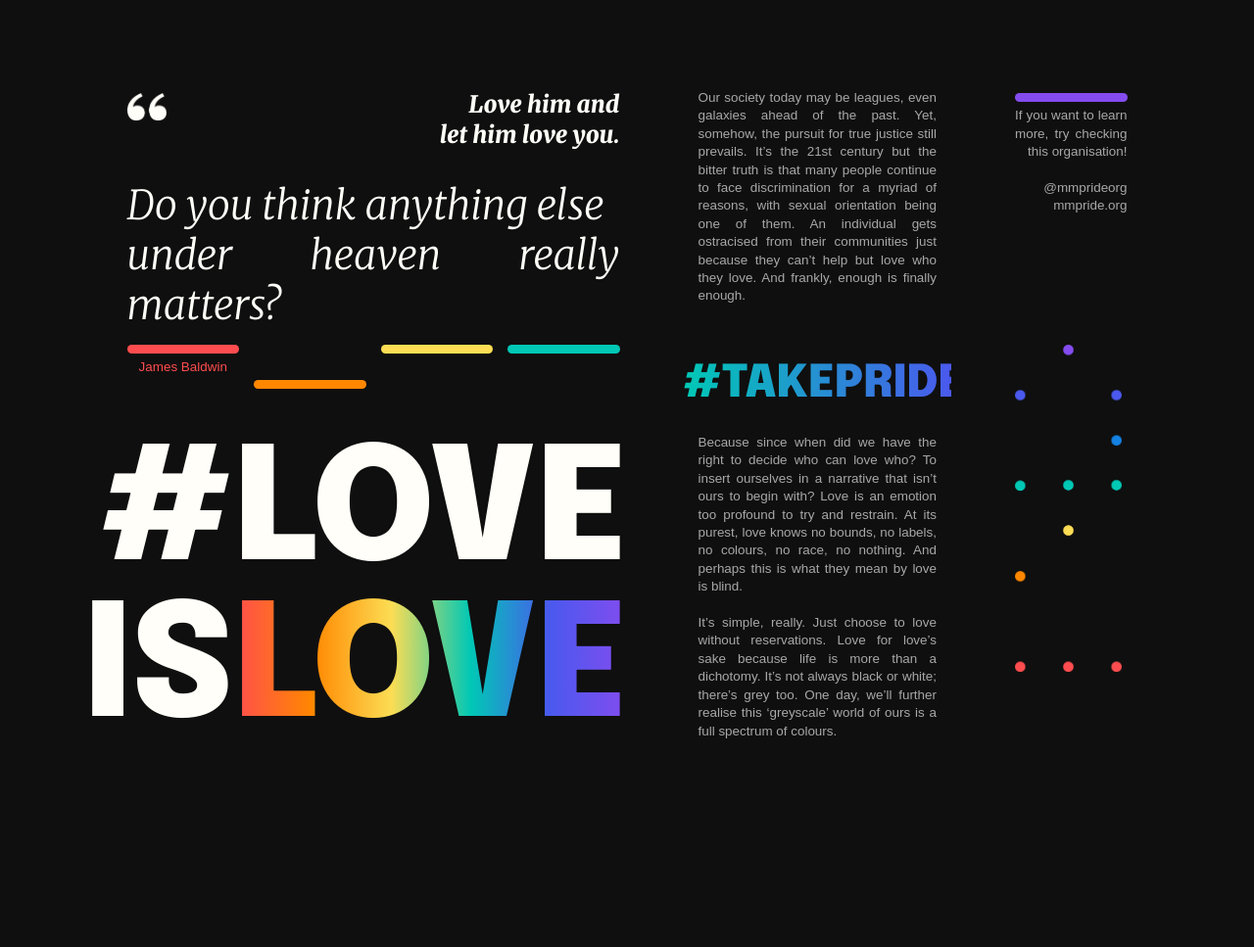
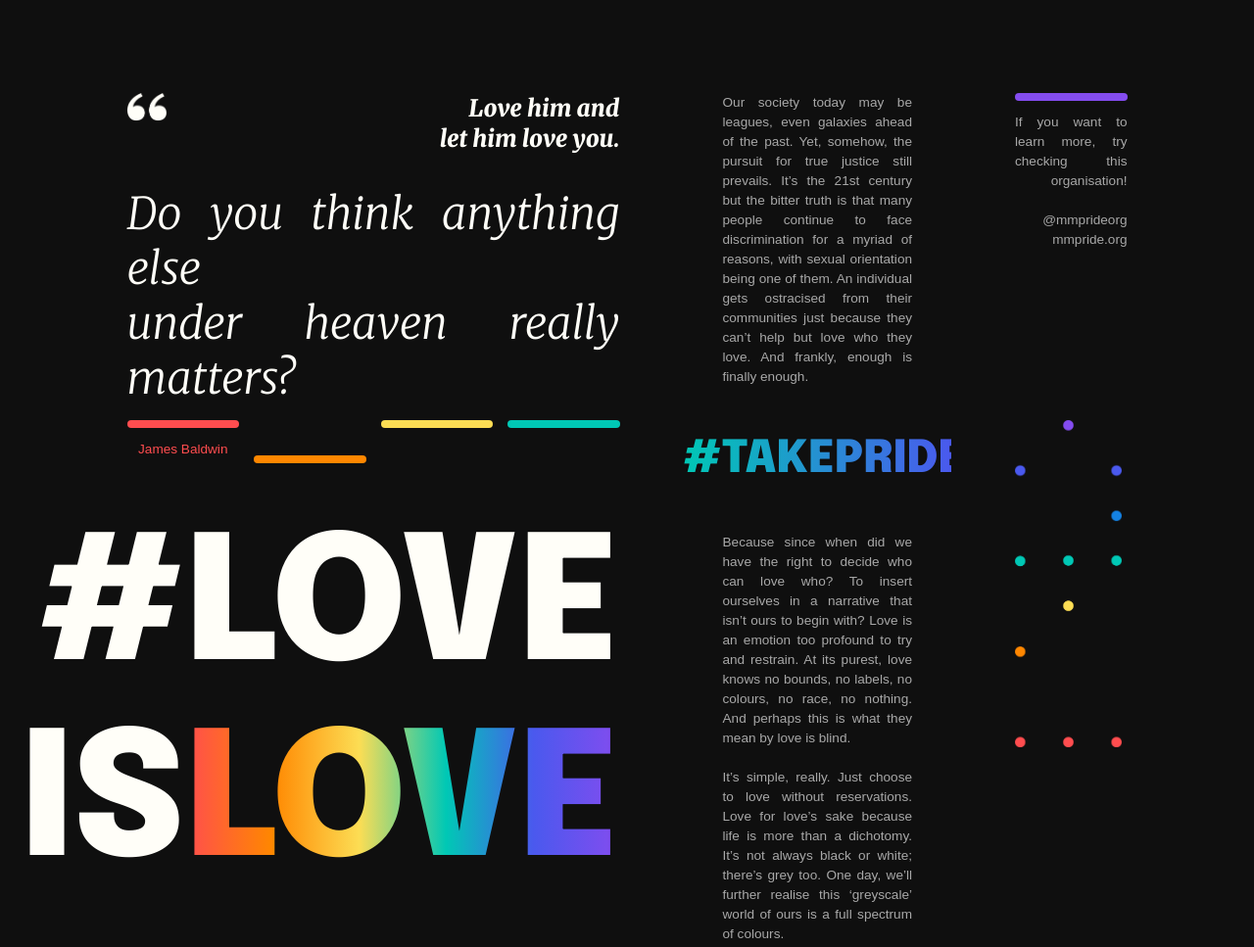
Before and after one commit to gyuden/typography2-test, a plain HTML site: page index.html in a window 1280 px wide. Shown: the whole page at 98% size. Before the commit the page ends 862 px from the top, so only its background shows below. Drawn offline with Linux system fonts and the light colour scheme; a web font is replaced by a local one.

Commit message:
Adjusted vh values

```diff
--- a/style3.css
+++ b/style3.css
@@ -14,6 +14,7 @@ body {
   grid-template-columns: repeat(10, 1fr);
   grid-template-rows: repeat(8, minmax(80px, auto));
   grid-gap: 15px;
+  position: relative;
 }
 .grid div {
   padding: 0px;
@@ -56,13 +57,13 @@ body {
 .paragraph1 {
   grid-row: 2/4;
   grid-column: 6/9;
-  margin: 0px 65px 0px;
+  margin: 0px 90px 0px;
   text-align: justify;
 }
 .paragraph2 {
   grid-row: 5/8;
   grid-column: 6/9;
-  margin: 0px 65px 0px;
+  margin: 20px 90px 0px;
   text-align: justify;
 }
 .braille {
@@ -102,7 +103,7 @@ body {
   grid-row: 4/5;
   grid-column: 2/3;
   width: auto;
-  height: 9px;
+  height: 1vh;
   background-color: #ff4d4f;
   border-radius: 15px;
 }
@@ -110,7 +111,7 @@ body {
   grid-row: 4/5;
   grid-column: 3/4;
   width: auto;
-  height: 9px;
+  height: 1vh;
   background-color: #ff8700;
   border-radius: 15px;
   align-self: center;
@@ -119,7 +120,7 @@ body {
   grid-row: 4/5;
   grid-column: 4/5;
   width: auto;
-  height: 9px;
+  height: 1vh;
   background-color: #fcdd54;
   border-radius: 15px;
 }
@@ -127,7 +128,7 @@ body {
   grid-row: 4/5;
   grid-column: 5/6;
   width: auto;
-  height: 9px;
+  height: 1vh;
   background-color: #00c8b5;
   border-radius: 15px;
 }
@@ -135,7 +136,7 @@ body {
   grid-row: 2/3;
   grid-column: 9/10;
   width: 100%;
-  height: 9px;
+  height: 1vh;
   background-color: #844cef;
   text-align: justify;
   text-align-last: right;
@@ -145,10 +146,8 @@ body {
 /* Text formatting */
 h1 {
   font-family: 'Epilogue', sans-serif;
-  font-size: 20vh;
-  /* margin-top: -10px; */
-  margin-right: -9px;
-  line-height: 160px;
+  font-size: 22vh;
+  line-height: 25vh;
 }
 h2 {
   font-family: 'Epilogue', sans-serif;
@@ -156,22 +155,19 @@ h2 {
 }
 h3 {
   font-family: 'Merriweather', serif;
-  font-size: 5.143vh;
+  font-size: 5.6243vh;
   font-weight: 300;
-  margin-top: -6px;
   text-align: justify;
 }
 h4 {
   font-family: 'Merriweather', serif;
   font-size: 3vh;
-  margin-top: -4px;
 }
 p {
   font-family: 'ABeeZee', sans-serif;
-  font-size: 1.679vh;
+  font-size: 1.7vh;
   color: #a8a8a8;
-  margin-top: -4px;
-  line-height: 2.3vh;
+  line-height: 2.5vh;
 }
 .red-text {
   color: #ff4d4f;
```
